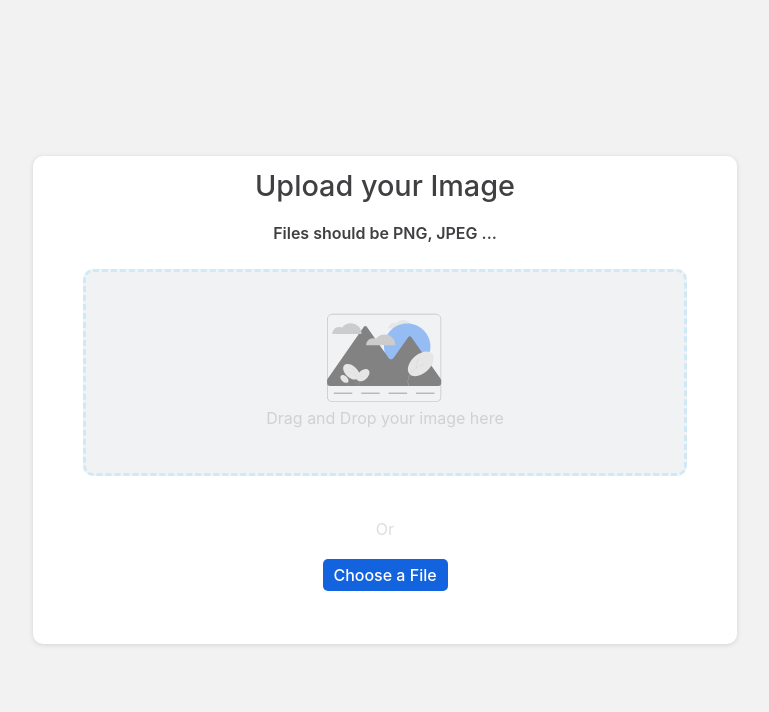
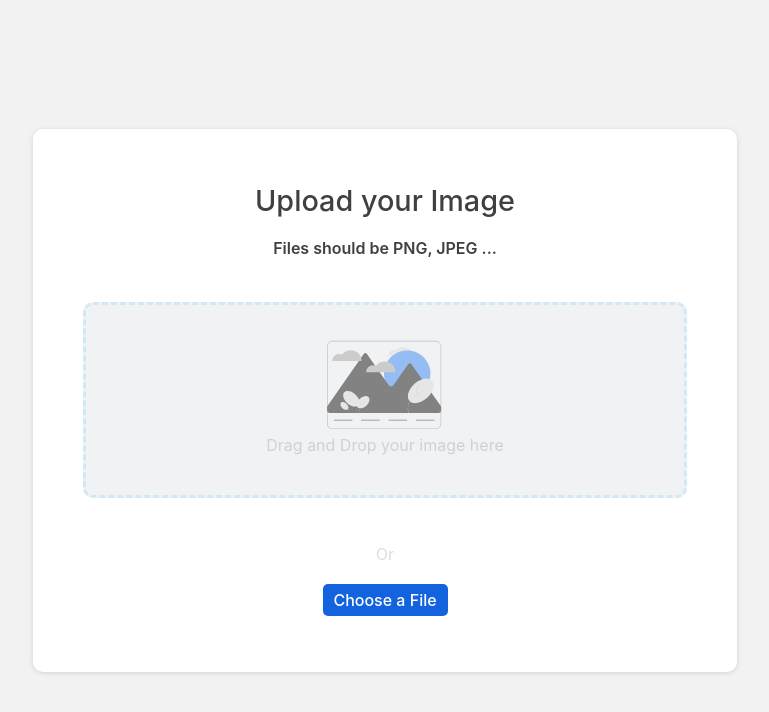
Before and after one commit to Alejo9601/image-uploader-frontend, a React (Create React App) app: page / in a window 1280 px wide. Shown: the top 712 px of the page, without its empty margins (255-1024 px from the left). Built offline with nearby package versions, Linux system fonts and the light colour scheme.

Commit message:
Added margin

```diff
--- a/src/components/TitleHeader.js
+++ b/src/components/TitleHeader.js
@@ -5,6 +5,7 @@ import { font } from "../utils/css_vars";
 const StyledDiv = styled(FlexColumnDiv)`
   height: 25%;
   width: 100%;
+  margin: 40px 0px 15px 0px;
 
   h1,
   p {
```
